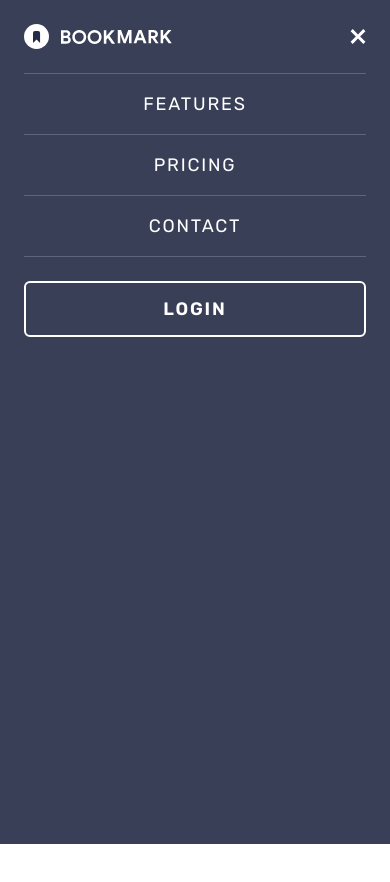
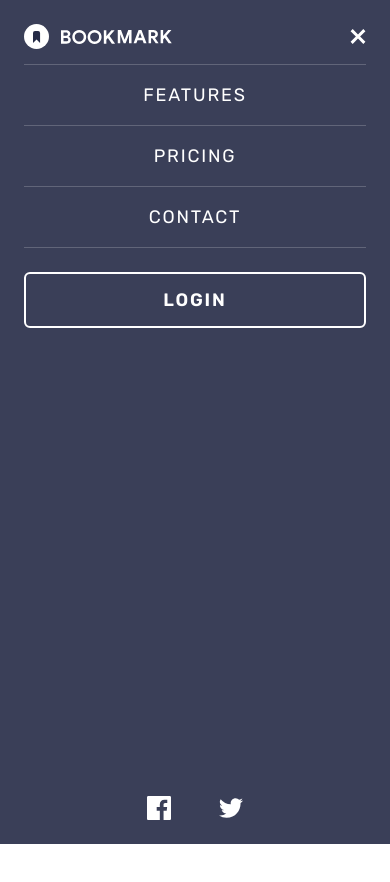
Before and after one commit to Biolater/Room-Homepage, a React (Vite) app: page / in a window 390 px wide. Both pictures are taken after a click on the button "Open menu". Shown: the top 882 px of the page. Built offline with nearby package versions, Linux system fonts and the light colour scheme.

Commit message:
add Button component; enhance HamburgerMenu with accessibility features and social media links; refactor Navbar to use Button component

```diff
--- /dev/null
+++ b/src/components/Button.tsx
@@ -0,0 +1,36 @@
+import React, { ButtonHTMLAttributes } from "react";
+
+interface ButtonProps extends ButtonHTMLAttributes<HTMLButtonElement> {
+  // Supported variants: primary (default), secondary, outline, danger
+  variant?: "primary" | "secondary" | "outline" | "danger";
+}
+
+const variantClasses: Record<string, string> = {
+  primary:
+    "bg-blue-600 text-white hover:bg-blue-700 focus:ring-2 focus:ring-blue-300",
+  secondary:
+    "bg-gray-600 text-white hover:bg-gray-700 focus:ring-2 focus:ring-gray-300",
+  outline:
+    "border border-blue-600 text-blue-600 hover:bg-blue-600 hover:text-white focus:ring-2 focus:ring-blue-300",
+  danger:
+    "bg-soft-red text-white hover:bg-soft-red/50 active:bg-soft-red/50 active:ring-2 active:ring-soft-red/50 focus:ring-2 focus:ring-soft-red/50",
+};
+
+const Button: React.FC<ButtonProps> = ({
+  variant = "primary",
+  className = "",
+  children,
+  ...rest
+}) => {
+  const baseClasses =
+    "px-4 py-2 rounded-md font-medium focus:outline-none transition-colors";
+  const classes = `${baseClasses} ${variantClasses[variant]} ${className}`;
+
+  return (
+    <button type="button" className={classes} {...rest}>
+      {children}
+    </button>
+  );
+};
+
+export default Button;
--- a/src/components/Navbar/HamburgerMenu.tsx
+++ b/src/components/Navbar/HamburgerMenu.tsx
@@ -1,9 +1,40 @@
-import { useRef } from "react";
+import { useEffect, useRef } from "react";
 import { motion } from "motion/react";
 import { createPortal } from "react-dom";
+import FacebookIcon from "../../assets/images/icon-facebook.svg";
+import TwitterIcon from "../../assets/images/icon-twitter.svg";
 
 const HamburgerMenu: React.FC<{ onClose: () => void }> = ({ onClose }) => {
   const menuRef = useRef<HTMLDivElement>(null);
+
+  // Shared animation variants
+  const fadeInUp = {
+    initial: { opacity: 0, y: -20 },
+    animate: { opacity: 1, y: 0 },
+    exit: { opacity: 0, y: -20 },
+  };
+
+  useEffect(() => {
+    // Focus the menu for accessibility
+    menuRef.current?.focus();
+
+    // Handle ESC key to close the menu
+    const handleKeyDown = (e: KeyboardEvent) => {
+      if (e.key === "Escape") {
+        onClose();
+      }
+    };
+    window.addEventListener("keydown", handleKeyDown);
+
+    // Prevent body scroll while the modal is open
+    const originalOverflow = document.body.style.overflow;
+    document.body.style.overflow = "hidden";
+
+    return () => {
+      window.removeEventListener("keydown", handleKeyDown);
+      document.body.style.overflow = originalOverflow;
+    };
+  }, [onClose]);
 
   return createPortal(
     <motion.div
@@ -13,22 +44,25 @@ const HamburgerMenu: React.FC<{ onClose: () => void }> = ({ onClose }) => {
       initial={{ opacity: 0, y: -50 }}
       animate={{ opacity: 1, y: 0 }}
       exit={{ opacity: 0, y: -50 }}
-      className="fixed top-0 left-0 w-full h-full bg-very-dark-blue/90 z-50"
+      className="fixed flex flex-col justify-between top-0 left-0 w-full h-full bg-very-dark-blue/90 z-50"
     >
-      <div ref={menuRef} className="flex px-6 flex-col gap-6 container">
-        <ul className="pt-[73px] w-full text-center flex flex-col">
+      <div
+        ref={menuRef}
+        tabIndex={-1} // Allows the div to be focused programmatically
+        className="flex px-6 flex-col gap-6 container outline-none" // Added outline-none for the ref div
+      >
+        <ul className="pt-16 w-full text-center flex flex-col">
           {["FEATURES", "PRICING", "CONTACT"].map((label, idx) => (
             <motion.li
-              initial={{ opacity: 0, y: -20 }}
-              animate={{ opacity: 1, y: 0 }}
-              exit={{ opacity: 0, y: -20 }}
+              key={label}
+              {...fadeInUp}
               transition={{ delay: idx * 0.1 }}
-              key={label}
               className="border-t border-t-white/20 last:border-b last:border-b-white/20"
             >
               <a
                 href={`/${label.toLowerCase()}`}
-                className="text-white py-4 block tracking-widest hover:text-white/80 text-lg focus:outline-none focus:ring-2"
+                // Added active styles for touch feedback
+                className="text-white py-4 block tracking-widest hover:text-white/80 active:text-white/60 text-lg focus:outline-none focus:ring-2 focus:ring-white/50 rounded" // Added focus ring styles and rounded
               >
                 {label}
               </a>
@@ -36,18 +70,46 @@ const HamburgerMenu: React.FC<{ onClose: () => void }> = ({ onClose }) => {
           ))}
         </ul>
         <motion.button
-          initial={{ opacity: 0, y: -20 }}
-          animate={{ opacity: 1, y: 0 }}
-          exit={{ opacity: 0, y: -20 }}
+          {...fadeInUp}
           transition={{ delay: 0.4 }}
           type="button"
-          className="p-3 transition-colors hover:bg-white hover:text-black rounded-md tracking-widest text-lg text-white border-2 border-white font-semibold"
+          // --- MODIFICATION HERE ---
+          // Added active:bg-white and active:text-black
+          className="p-3 transition-colors focus:outline-none focus:ring-2 focus:ring-white/50 hover:bg-white hover:text-black active:bg-white active:text-black active:ring-2 active:ring-white/50 rounded-md tracking-widest text-lg text-white border-2 border-white font-semibold"
+          // --- END MODIFICATION ---
         >
           LOGIN
         </motion.button>
       </div>
+      <div className="flex gap-12 items-center justify-center p-6">
+        <motion.a
+          initial={{ opacity: 0, x: -20 }}
+          animate={{ opacity: 1, x: 0 }}
+          exit={{ opacity: 0, x: -20 }}
+          transition={{ delay: 0.5 }}
+          href="https://www.facebook.com/"
+          target="_blank"
+          rel="noreferrer"
+          // Added focus styles for accessibility
+          className="focus:outline-none focus:ring-2 focus:ring-white/50 rounded-full"
+        >
+          <img src={FacebookIcon} alt="Facebook" />
+        </motion.a>
+        <motion.a
+          initial={{ opacity: 0, x: 20 }}
+          animate={{ opacity: 1, x: 0 }}
+          exit={{ opacity: 0, x: 20 }}
+          transition={{ delay: 0.5 }}
+          href="https://twitter.com/"
+          target="_blank"
+          rel="noreferrer"
+          className="focus:outline-none focus:ring-2 focus:ring-white/50 rounded-full"
+        >
+          <img src={TwitterIcon} alt="Twitter" />
+        </motion.a>
+      </div>
     </motion.div>,
-    document.getElementById("root") as HTMLElement
+    document.body
   );
 };
 
--- a/src/components/Navbar/index.tsx
+++ b/src/components/Navbar/index.tsx
@@ -4,6 +4,7 @@ import CloseIcon from "../../assets/images/icon-close.svg";
 import HamburgerMenu from "./HamburgerMenu";
 import NavbarLogo from "./NavbarLogo";
 import { AnimatePresence } from "motion/react";
+import Button from "../Button";
 
 const navbarLinks = [
   { name: "Features", href: "#features" },
@@ -36,7 +37,7 @@ const Navbar = () => {
               <li key={link.name}>
                 <a
                   href={link.href}
-                  className="text-sm transition-colors tracking-widest text-dark-grayish-blue hover:text-soft-red"
+                  className="text-sm transition-colors tracking-widest text-dark-grayish-blue hover:text-grayish-blue/50"
                 >
                   {link.name}
                 </a>
@@ -45,9 +46,12 @@ const Navbar = () => {
           </ul>
 
           {/* Login Button  */}
-          <button className="hidden md:block px-8 py-2.5   bg-soft-red tracking-wide text-white rounded-md font-medium text-sm">
+          <Button
+            className="hidden md:block px-8 tracking-wide text-sm py-2.5"
+            variant="danger"
+          >
             LOGIN
-          </button>
+          </Button>
         </div>
 
         {/* Hamburger Toggle Button (Mobile Only) */}
@@ -65,6 +69,7 @@ const Navbar = () => {
             src={menuOpen ? CloseIcon : hamburgerIcon}
             alt=""
             aria-hidden="true"
+            aria-label={menuOpen ? "Close menu" : "Open menu"}
           />
         </button>
       </nav>
```
